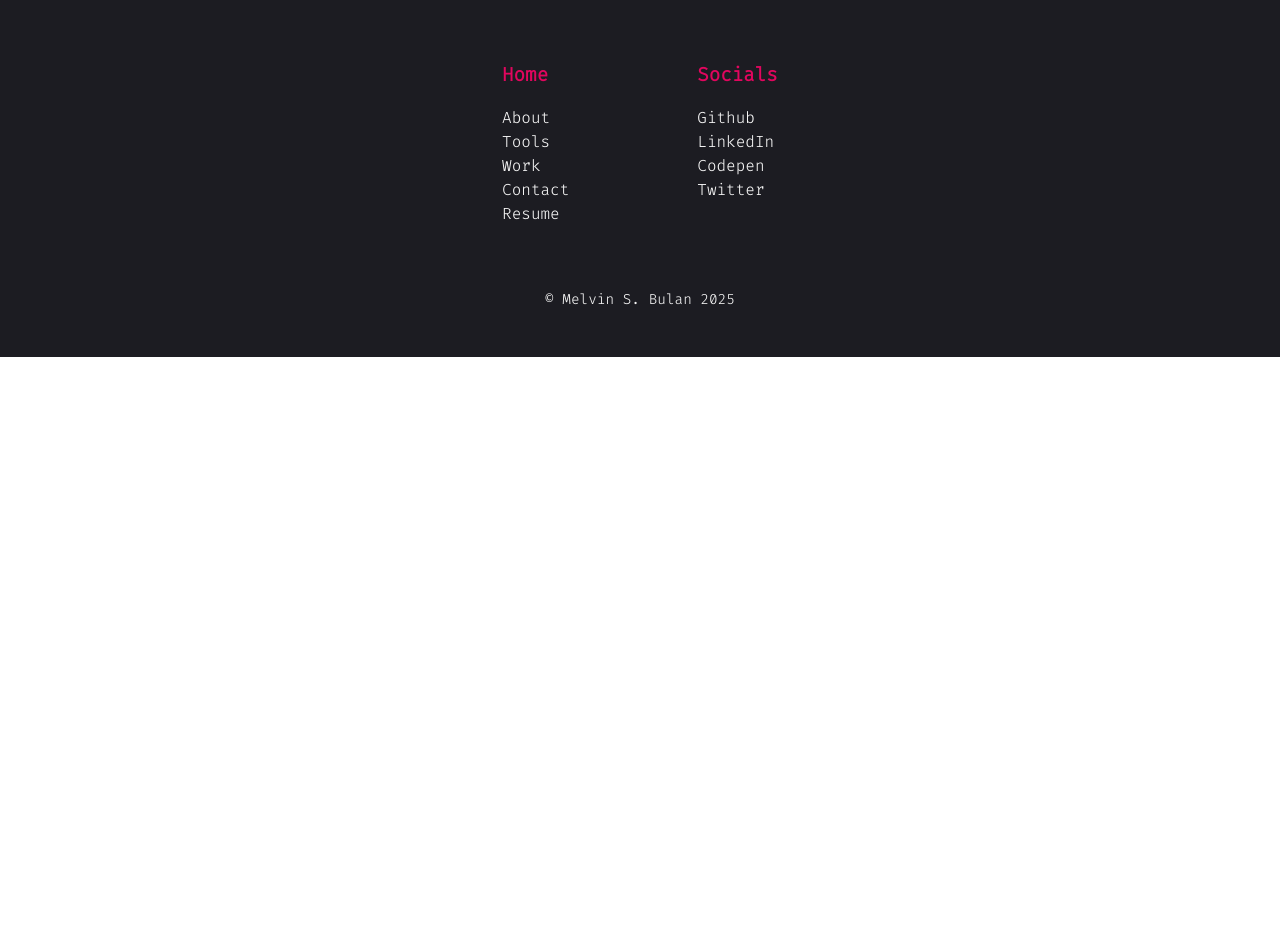
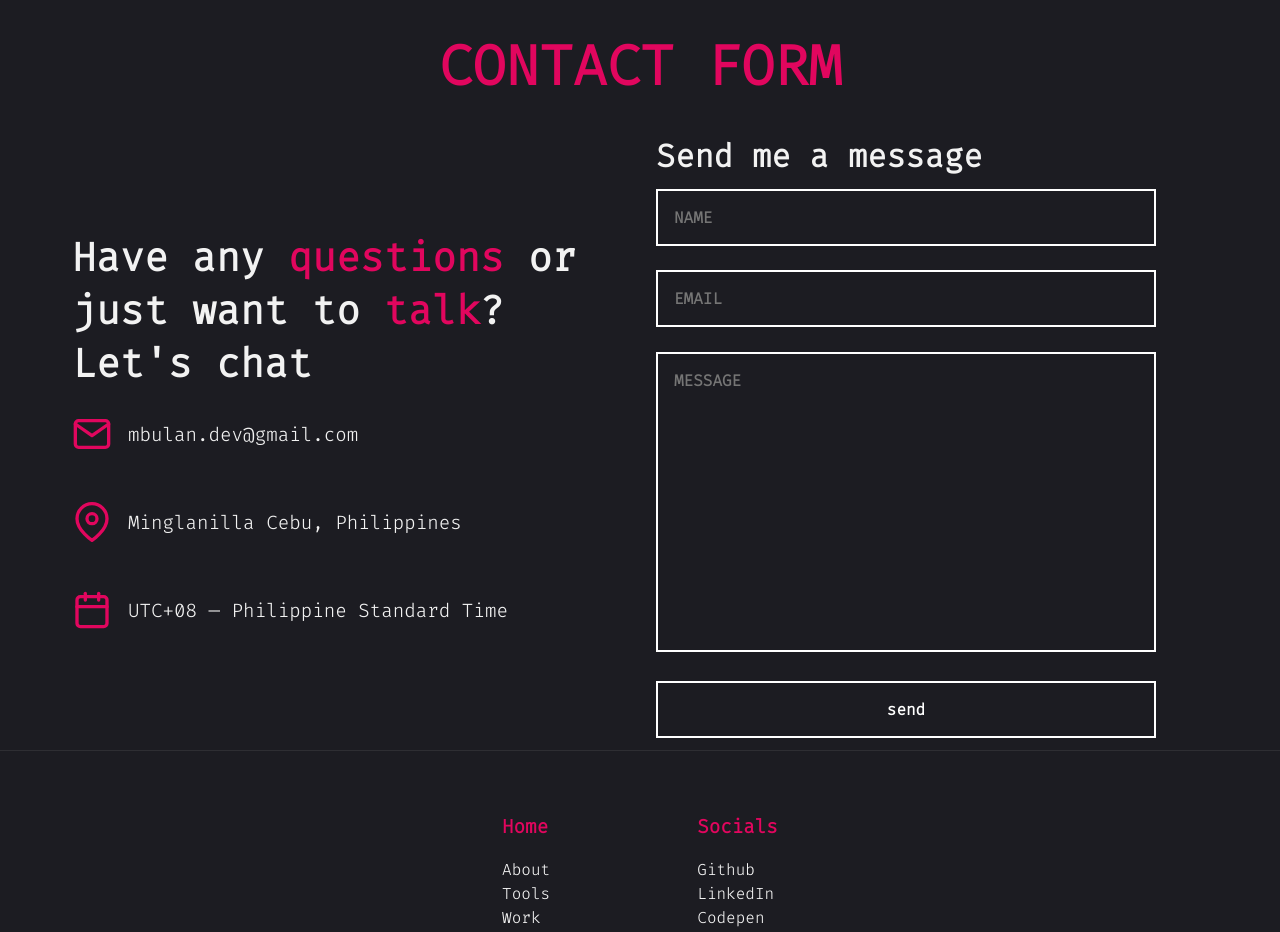
Before and after one commit to mbulan-dev/dev-portfolio, a React (Vite) app: page / in a window 1280 px wide. Shown: the part 940-1872 px from the top of the page. Before the commit the page ends 1297 px from the top, so only its background shows below. Built offline with nearby package versions, Linux system fonts and the light colour scheme.

Commit message:
feat: Create contact section and styling

```diff
--- a/src/App.jsx
+++ b/src/App.jsx
@@ -1,5 +1,6 @@
 import './assets/styles/global/index.css'
 import Navbar from './components/00-common/Navbar'
+import ContactPage from './pages/ContactPage'
 import FooterPage from './pages/FooterPage'
 import HomePage from './pages/HomePage'
 
@@ -9,6 +10,7 @@ function App() {
     <div className='global-wrapper'>
         <Navbar />
         <HomePage />
+        <ContactPage />
         <FooterPage />
     </div>
   )
--- /dev/null
+++ b/src/assets/styles/components/Contact.module.css
@@ -0,0 +1,108 @@
+.contactWrapper{
+    width: 100%;
+    height: auto;
+}
+
+.contactContainer{
+    width: 100%;
+    max-width: 1200px;
+    margin: 0 auto;
+    padding: 0 2rem;
+    display: flex;
+    flex-direction: column;
+    align-items: center;
+}
+
+.title{
+    font-size: 3.5rem;
+    color: #E1065E;
+    margin: 2rem 0;
+}
+
+.contactContent{
+    display: flex;
+    justify-content: space-between;
+    gap: 2rem;
+    flex-wrap: wrap;
+
+    & span{
+        color: #E1065E;
+    }
+}
+
+.contactLeft{
+    display: flex;
+    flex-direction: column;
+    justify-content: center;
+
+    & h1{
+        font-size: 2.5rem;
+        color: #f2f2f2;
+    }
+}
+
+.contactRight{
+    & h1{
+        font-size: 2rem;
+        color: #f2f2f2;
+    }
+}
+
+.contactLeft, .contactRight{
+  flex: 1 1 300px;
+}
+
+.form{
+    display: flex;
+    flex-direction: column;
+    width: 100%;
+    max-width: 500px;
+}
+
+input,
+textarea{
+  width: 100%;
+  background: none;
+  color: #FFF;
+  font-weight: bold;
+  padding: 1em;
+  font-size: 1rem;
+  border: 2px solid #FFF;
+  margin: 0.76em 0;
+}
+
+input:hover,
+textarea:hover{
+  border-color: #E1065E;
+}
+
+textarea{
+  height: 300px;
+  resize: none;
+}
+
+
+
+/* ICONS */
+.horizontalCard{
+    display: flex;
+    align-items: center;
+    gap: 1rem;
+    margin: 1.5rem 0;
+
+    & p{
+        color: #f2f2f2;
+        font-size: 1.2rem;
+    }
+
+}
+
+.horIcon{
+  width: 2.5rem;
+  height: 2.5rem;
+  color: #E1065E;
+  display: flex;
+  align-items: center;
+  justify-content: center;
+  font-size: 1.5rem;
+}
--- /dev/null
+++ b/src/components/03-contact/Contact.jsx
@@ -0,0 +1,62 @@
+import { FiMail, FiMapPin, FiCalendar } from "react-icons/fi";
+import styles from "../../assets/styles/components/Contact.module.css"
+
+    const Contact = () => {
+      return (
+        <div className={styles.contactContainer}>
+            <h1 className={styles.title}>CONTACT FORM</h1>
+            <div className={styles.contactContent}>
+                <div className={styles.contactLeft}>
+                    <h1>Have any <span>questions</span> or just want to <span>talk</span>? Let's chat</h1>
+                    <div className={styles.horizontalCard}>
+                        <FiMail size={22} className={styles.horIcon}/>
+                        <p>mbulan.dev@gmail.com</p>
+                    </div>
+                    <div className={styles.horizontalCard}>
+                        <FiMapPin size={22} className={styles.horIcon}/>
+                        <p>Minglanilla Cebu, Philippines</p>
+                    </div>
+                    <div className={styles.horizontalCard}>
+                        <FiCalendar size={22} className={styles.horIcon}/>
+                        <p>UTC+08 — Philippine Standard Time</p>
+                    </div>
+                </div>
+                <div className={styles.contactRight}>
+                    <h1>Send me a message</h1>
+                    <form className={styles.form} autoComplete="on">
+                    <div className={styles.inputGroup}>
+                        <input
+                            type="text"
+                            id="name"
+                            name="user_name"
+                            placeholder="NAME"
+                            required
+                        />
+                    </div>
+                    <div className={styles.inputGroup}>
+                        <input
+                            type="email"
+                            id="email"
+                            name="user_email"
+                            placeholder="EMAIL"
+                            required
+                        />
+                    </div>
+                    <div className={styles.inputGroup}>
+                        <textarea
+                            id="message"
+                            name="message"
+                            rows="6"
+                            placeholder="MESSAGE"
+                            required
+                        />
+                    </div>
+                    <input type="submit" value="send"/>
+                    </form>
+                </div>
+            </div>
+        </div>
+      )
+    }
+
+    export default Contact
--- /dev/null
+++ b/src/pages/ContactPage.jsx
@@ -0,0 +1,13 @@
+
+import styles from '../assets/styles/components/Contact.module.css'
+import Contact from '../components/03-contact/Contact'
+
+const ContactPage = () => {
+  return (
+    <section className={StyleSheet.contactWrapper}>
+        <Contact />
+    </section>
+  )
+}
+
+export default ContactPage
```
